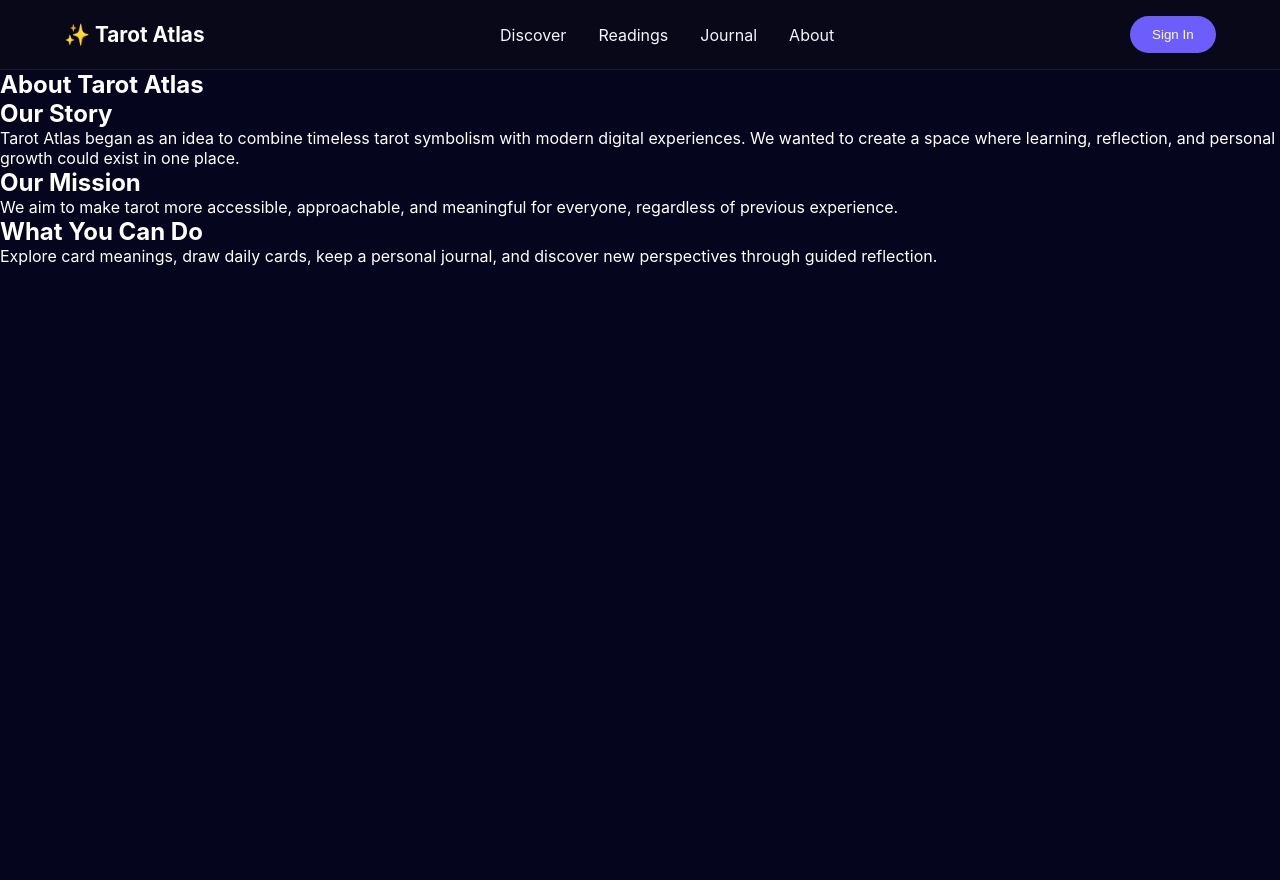
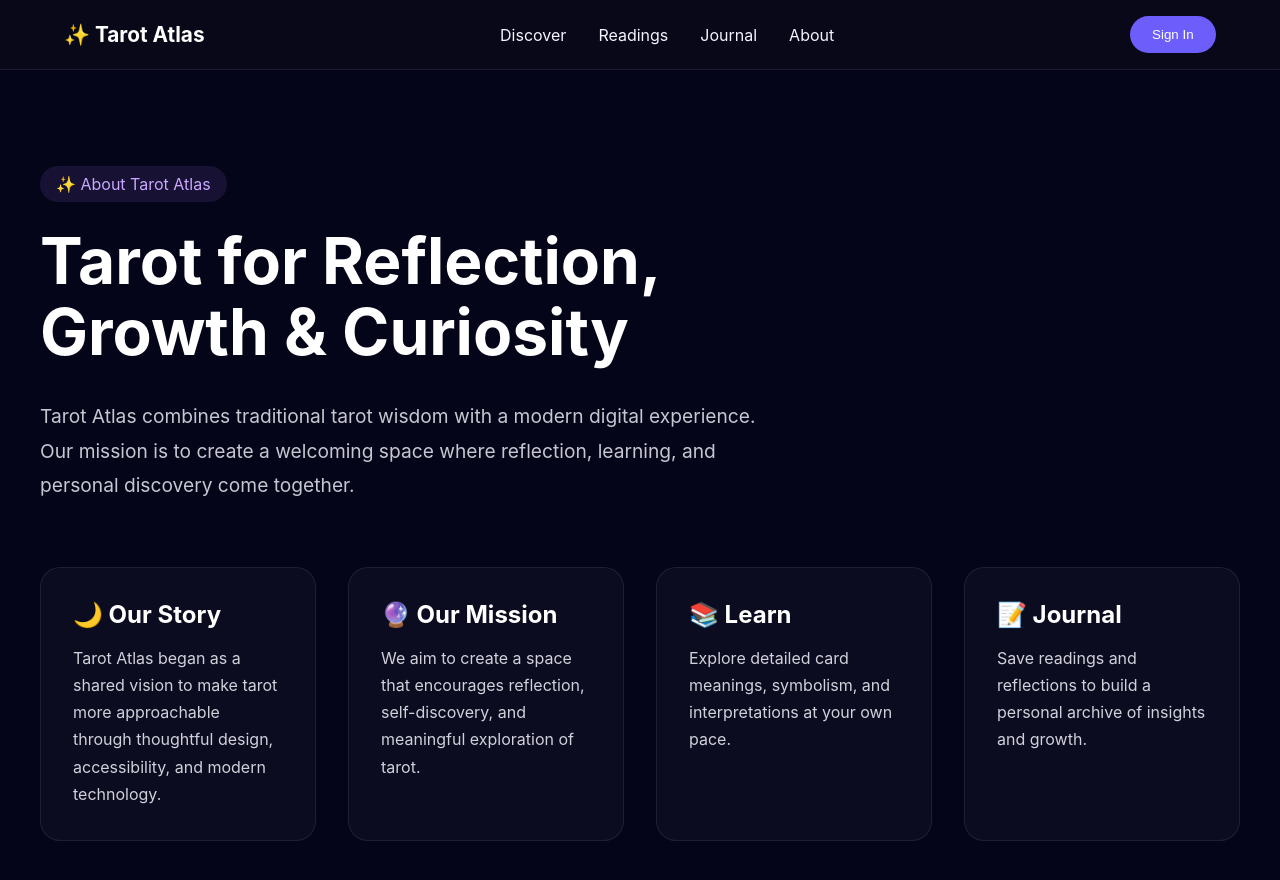
Before and after one commit to paulinahs/tarot-atlas, a React (Vite) app: page /about in a window 1280 px wide. Shown: the top 880 px of the page. Before the commit the page ends 800 px from the top, so only its background shows below. Built offline with nearby package versions, Linux system fonts and the light colour scheme.

Commit message:
feat: redesign About page with new layout and styling for improved user experience

```diff
--- a/src/pages/About.jsx
+++ b/src/pages/About.jsx
@@ -1,34 +1,64 @@
+import "../styles/pages/About.css";
+
 function About() {
   return (
-    <section className="about-container">
+    <section className="about">
+      <div className="about-container">
 
-  <h1>About Tarot Atlas</h1>
+        <span className="about-badge">
+          ✨ About Tarot Atlas
+        </span>
 
-  <div className="about-block">
-    <h2>Our Story</h2>
+        <h1>
+          Tarot for Reflection,
+          Growth & Curiosity
+        </h1>
+
+        <p className="about-lead">
+          Tarot Atlas combines traditional tarot wisdom with a
+          modern digital experience. Our mission is to create a
+          welcoming space where reflection, learning, and personal
+          discovery come together.
+        </p>
+
+        <div className="about-grid">
+
+          <div className="about-card">
+            <h2>🌙 Our Story</h2>
             <p>
-      Tarot Atlas began as an idea to combine timeless tarot symbolism
-      with modern digital experiences. We wanted to create a space where
-      learning, reflection, and personal growth could exist in one place.
+              Tarot Atlas began as a shared vision to make tarot
+              more approachable through thoughtful design,
+              accessibility, and modern technology.
             </p>
           </div>
 
-  <div className="about-block">
-    <h2>Our Mission</h2>
+          <div className="about-card">
+            <h2>🔮 Our Mission</h2>
             <p>
-      We aim to make tarot more accessible, approachable, and meaningful
-      for everyone, regardless of previous experience.
+              We aim to create a space that encourages reflection,
+              self-discovery, and meaningful exploration of tarot.
             </p>
           </div>
 
-  <div className="about-block">
-    <h2>What You Can Do</h2>
+          <div className="about-card">
+            <h2>📚 Learn</h2>
             <p>
-      Explore card meanings, draw daily cards, keep a personal journal,
-      and discover new perspectives through guided reflection.
+              Explore detailed card meanings, symbolism, and
+              interpretations at your own pace.
             </p>
           </div>
 
+          <div className="about-card">
+            <h2>📝 Journal</h2>
+            <p>
+              Save readings and reflections to build a personal
+              archive of insights and growth.
+            </p>
+          </div>
+
+        </div>
+
+      </div>
     </section>
   );
 }
--- /dev/null
+++ b/src/styles/pages/About.css
@@ -0,0 +1,65 @@
+.about {
+    min-height: calc(100vh - 80px);
+    background: #05051a;
+    color: white;
+    padding: 6rem 2rem;
+}
+
+.about-container {
+    max-width: 1200px;
+    margin: 0 auto;
+}
+
+.about-badge {
+    display: inline-block;
+    padding: 0.5rem 1rem;
+    background: rgba(126, 87, 194, 0.15);
+    color: #c9a7ff;
+    border-radius: 999px;
+    margin-bottom: 1.5rem;
+}
+
+.about h1 {
+    font-size: 4rem;
+    line-height: 1.1;
+    max-width: 700px;
+    margin-bottom: 2rem;
+}
+
+.about-lead {
+    max-width: 750px;
+    font-size: 1.2rem;
+    line-height: 1.8;
+    color: #c7c7d1;
+    margin-bottom: 4rem;
+}
+
+.about-grid {
+    display: grid;
+    grid-template-columns: repeat(auto-fit, minmax(260px, 1fr));
+    gap: 2rem;
+}
+
+.about-card {
+    background: rgba(255, 255, 255, 0.03);
+    border: 1px solid rgba(255, 255, 255, 0.08);
+    border-radius: 20px;
+    padding: 2rem;
+    transition: 0.3s ease;
+}
+
+.about-card:hover {
+    transform: translateY(-8px);
+    border-color: #8e6cf5;
+    box-shadow: 0 10px 30px rgba(142, 108, 245, 0.2);
+}
+
+.about-card h2 {
+    margin-bottom: 1rem;
+    color: #ffffff;
+}
+
+.about-card p {
+    color: #d1d1db;
+    line-height: 1.7;
+}
```
Lines whose indentation alone changed are shown as unchanged.
